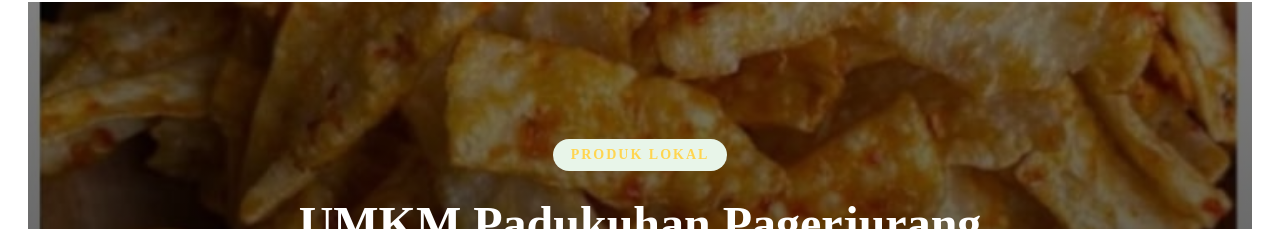
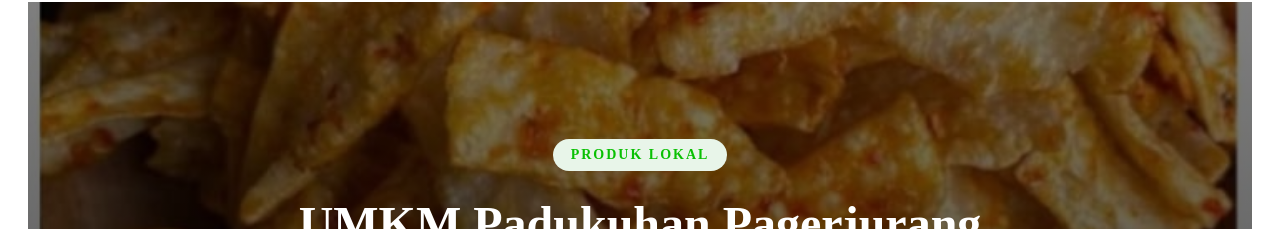
Before and after one commit to fahrurrozi24/digitalisasi-umkm-pagerjurang, a React (Vite) app: page /umkm in a window 1280 px wide. Shown: the part 92-321 px from the top of the page. Built offline with nearby package versions, Linux system fonts and the light colour scheme.

Commit message:
Final website KKN

```diff
--- a/src/pages/Umkm.css
+++ b/src/pages/Umkm.css
@@ -38,7 +38,7 @@
 }
 
 .umkm-hero .section-title {
-  color: #ffd54f;
+  color: #09c003;
 }
 
 .umkm-hero h1 {
```
